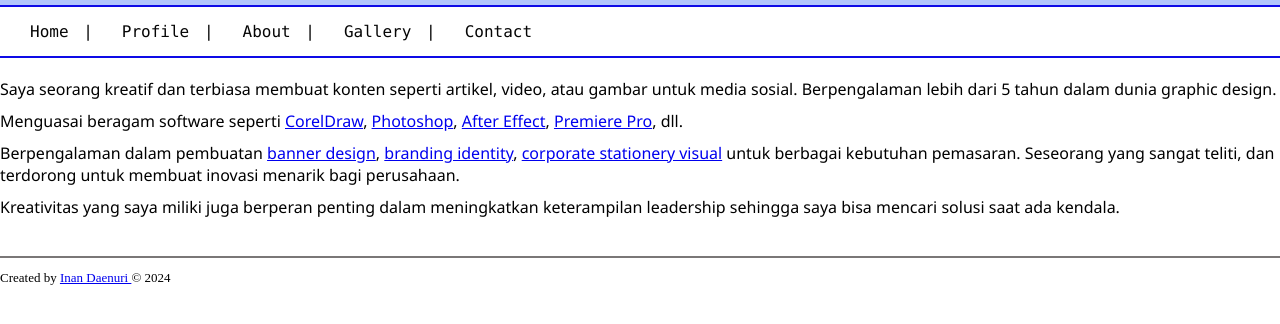
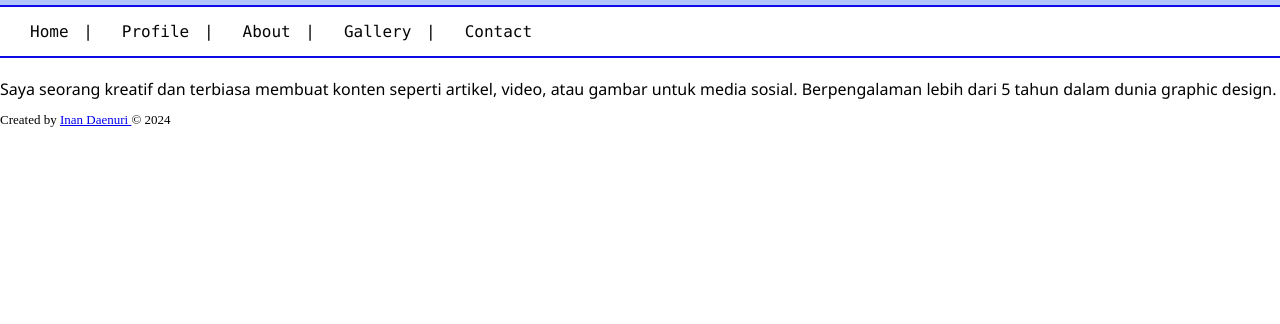
Before and after one commit to daenurri1109/Website_, a plain HTML site: page about.html in a window 1280 px wide. Shown: the part 48-372 px from the top of the page. Drawn offline with Linux system fonts and the light colour scheme.

Commit message:
Update about.html

```diff
--- a/about.html
+++ b/about.html
@@ -86,11 +86,6 @@
     </nav>
     <div class="footer">
         <p>Saya seorang kreatif dan terbiasa membuat konten seperti artikel, video, atau gambar untuk media sosial. Berpengalaman lebih dari 5 tahun dalam dunia graphic design.</p>
-        <p>Menguasai beragam software seperti <a href="https://www.coreldraw.com">CorelDraw</a>, <a href="https://www.adobe.com/products/photoshop.html">Photoshop</a>, <a href="https://www.adobe.com/products/aftereffects.html">After Effect</a>, <a href="https://www.adobe.com/products/premiere.html">Premiere Pro</a>, dll.</p>
-        <p>Berpengalaman dalam pembuatan <a href="gallery.html">banner design</a>, <a href="gallery.html">branding identity</a>, <a href="gallery.html">corporate stationery visual</a> untuk berbagai kebutuhan pemasaran. Seseorang yang sangat teliti, dan terdorong untuk membuat inovasi menarik bagi perusahaan.</p>
-        <p>Kreativitas yang saya miliki juga berperan penting dalam meningkatkan keterampilan leadership sehingga saya bisa mencari solusi saat ada kendala.</p>
-        <br>
-        <hr>
         <p1 class="admin-text">Created by <a href="profile.html"> Inan Daenuri </a>&copy; 2024</p1>
     </div>
 </body>
```
